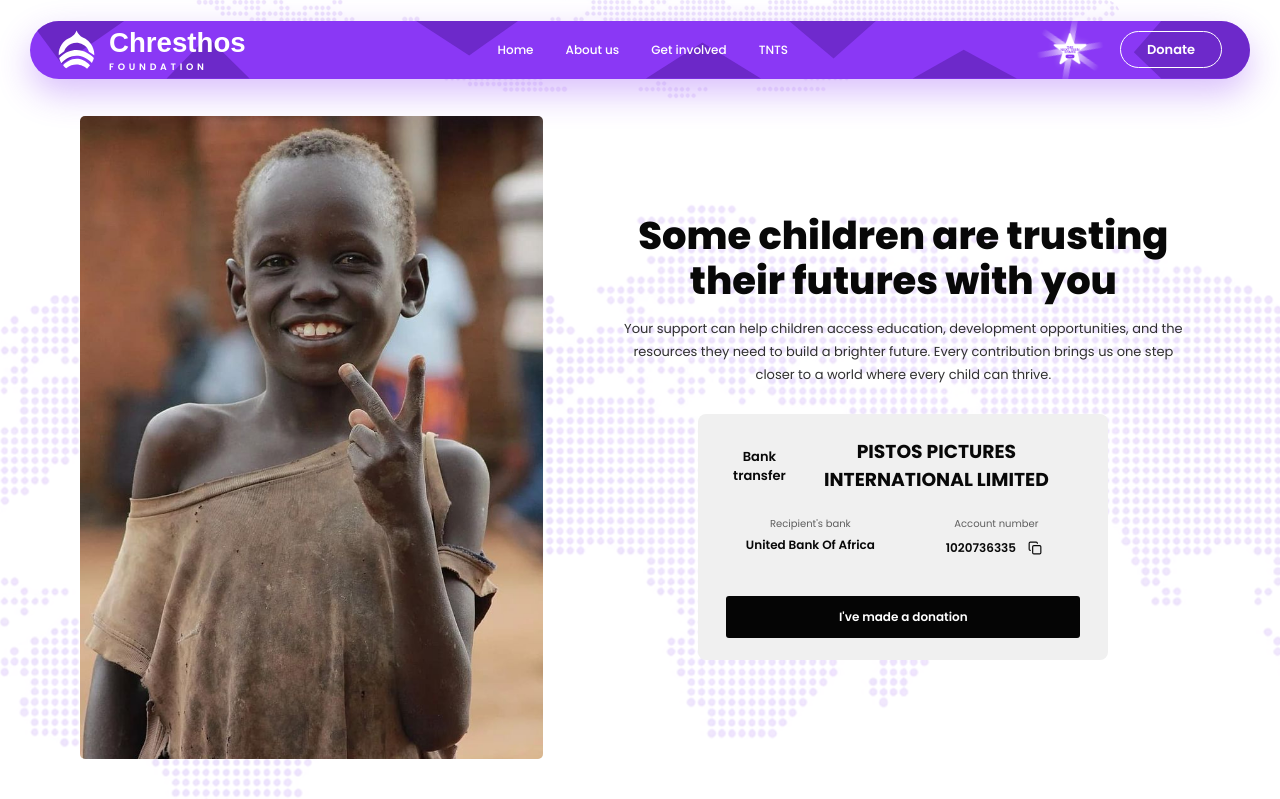
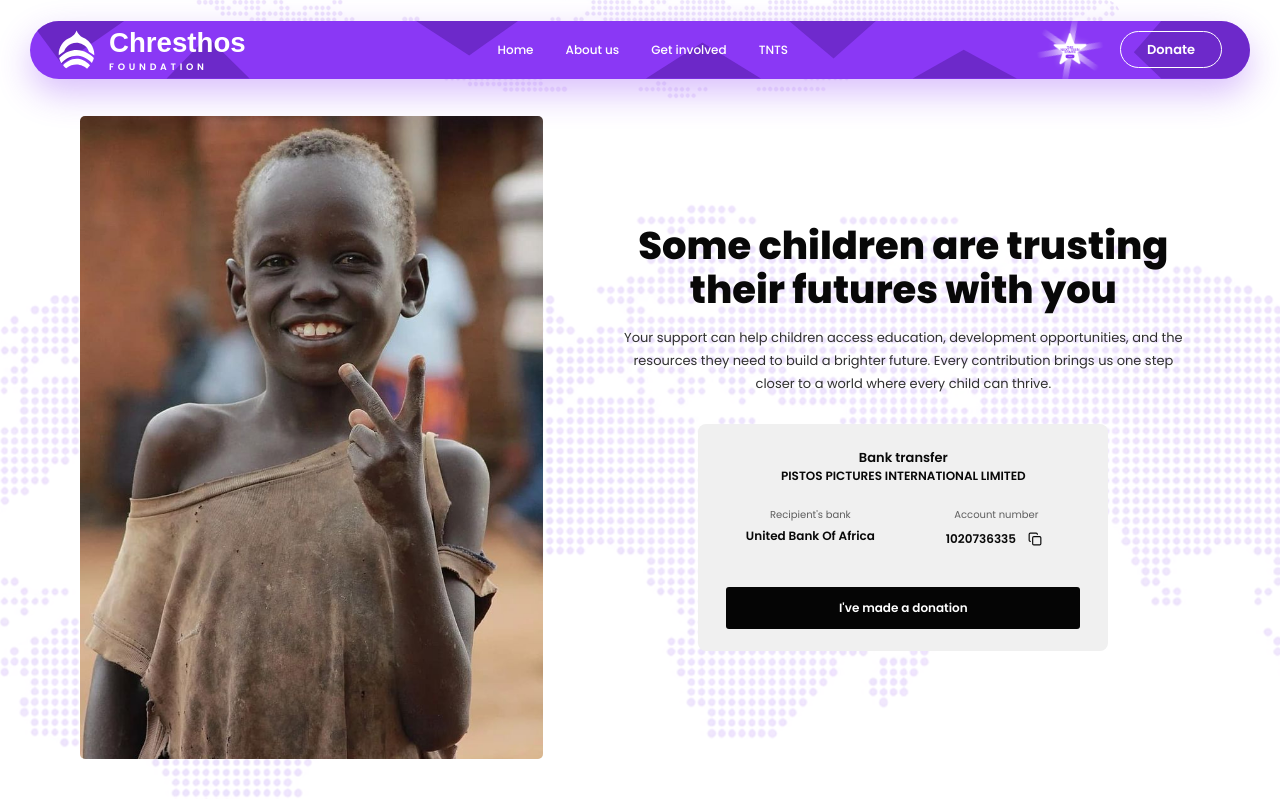
Before and after one commit to Ilesanmi-Crown/Chresthos-Empowerment-Foundation, a React (Vite) app: page /donate in a window 1280 px wide. Shown: the top 799 px of the page. Built offline with nearby package versions, Linux system fonts and the light colour scheme; a web font is replaced by a local one.

Commit message:
Update DonatePage.css
added styles to the account name

```diff
--- a/src/pages/DonatePage.css
+++ b/src/pages/DonatePage.css
@@ -105,7 +105,7 @@
 }
 
 .donate-panel-heading {
-  display: flex;
+  display: block;
   align-items: center;
   justify-content: center;
   margin-bottom: 22px;
@@ -113,6 +113,11 @@
 
 .donate-panel-heading h2 {
   font-size: 13px;
+  font-weight: 600;
+}
+
+.donate-panel-heading h3{
+  font-size: 12px;
   font-weight: 600;
 }
 
```
